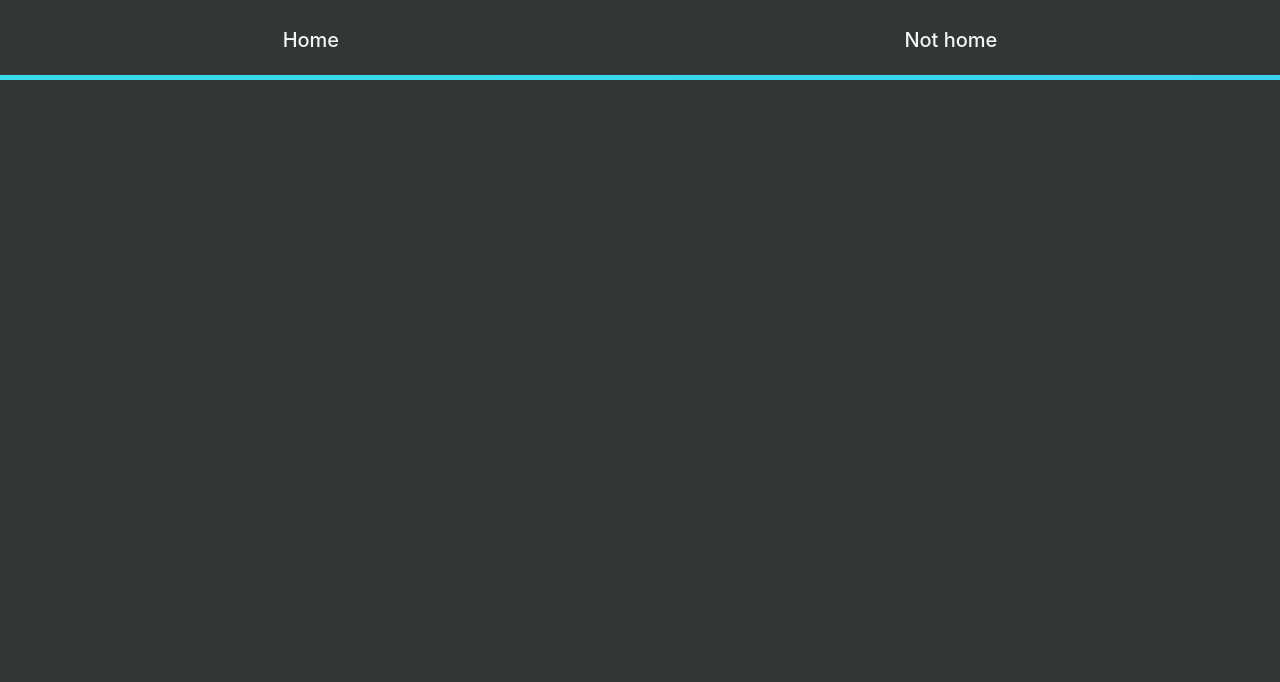
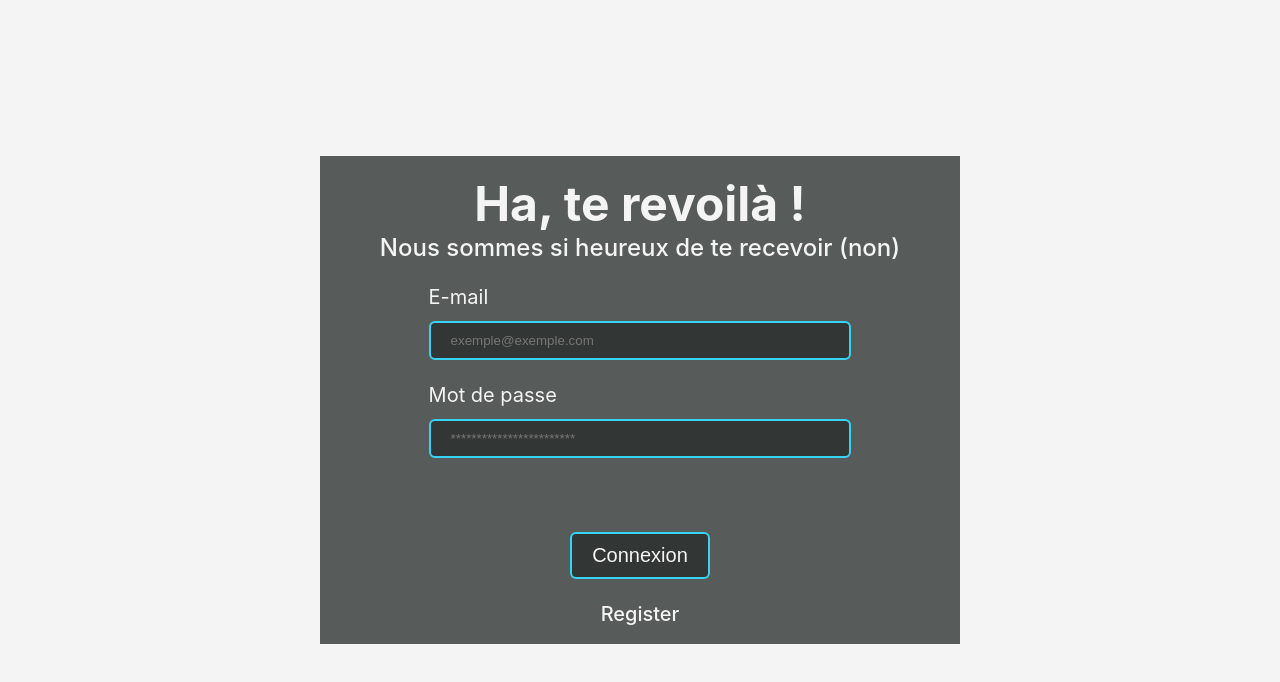
Before and after one commit to LeoPhilip33/scordi, a Vue app in the folder client/: page /auth in a window 1280 px wide. Before the commit this address had no page. Shown: the top 682 px of the page. Built offline with nearby package versions, Linux system fonts and the light colour scheme.

Commit message:
Fin de la premiere journée et de mon travail incroyablement productif, j'en suis pas peu fier !

```diff
--- a/client/src/App.vue
+++ b/client/src/App.vue
@@ -4,10 +4,6 @@
 
 <template>
 	<section class="app-container">
-		<header>
-			<router-link :to="{ name: 'Home' }">Home</router-link>
-			<router-link :to="{ name: 'NotHome' }">Not home</router-link>
-		</header>
 		<router-view v-slot="{ Component }">
 			<transition name="route" mode="out-in">
 				<component class="main-component" :is="Component"></component>
--- a/client/src/assets/scss/_variables.scss
+++ b/client/src/assets/scss/_variables.scss
@@ -1,14 +1,31 @@
 $green: #38f2c8;
 $black: #323736;
+$darkgrey: #444847;
+$lightgrey: #575B5A;
 $blue: #38d3f2;
 $white: #f4f4f4;
 
 
-@mixin btn {
+@mixin h1{
+    font-size: 4.8rem;
+    font-weight: 700;
+    text-align: center;
+}
+
+@mixin input-button {
+    border: solid $blue 2px;
+    border-radius: 6px;
+    padding: 1rem 2rem;
+    background-color: $black;
+    color: $white;
+}
+
+
+/*@mixin btn {
     padding: 1rem 2rem;
     border-radius: 15px;
     background: linear-gradient(90deg, $blue, $green);
     color: $black;
     font-size: 1.5rem;
     font-weight: 700;
-}
+}*/
--- /dev/null
+++ b/client/src/assets/scss/auth/auth.scss
@@ -0,0 +1,68 @@
+.auth-wrapper {
+    background-color: $white;
+    display: flex;
+    justify-content: center;
+    align-items: center;
+    height: 100vh;
+
+
+    .auth-container{
+
+        background-color: $lightgrey;
+        padding: 1.8rem;
+        width: 50%;
+        color: $white;
+        font-size: 20px;
+
+        h1{
+            @include h1;
+        }
+
+        h2 {
+            font-size: 2.4rem;
+            font-weight: 500;
+            text-align: center;
+        }
+
+        form {
+            margin: auto;
+            width: 70%;
+
+            .auth-input-container {
+                display: flex;
+                flex-direction: column;
+                margin-top: 2.3rem;
+
+                label {
+                    margin-bottom: 1.2rem;
+                }
+
+                input {
+                   @include input-button;
+                }
+
+
+            }
+
+            button {
+                @include input-button;
+                display: block;
+                margin-left: auto;
+                margin-right: auto;
+                margin-top: 7.4rem;
+                font-size: 20px;
+            }
+
+
+        }
+
+        .auth-link-register {
+            color: $white;
+            font-size: 20px;
+            width: 100%;
+            display: flex;
+            justify-content: center;
+            margin-top: 2.3rem;
+        }
+    }
+}
--- a/client/src/assets/scss/style.scss
+++ b/client/src/assets/scss/style.scss
@@ -23,69 +23,8 @@ a:hover {
     color: #535bf2;
 }
 
-.app-container {
-    height: 100vh;
-    width: 100vw;
-    background-color: $black;
-    display: flex;
-    align-items: center;
-    justify-content: center;
-    flex-direction: column;
-    color: $white;
-
-    header {
-        position: fixed;
-        top: 0;
-        left: 0;
-        width: 100%;
-        height: 10vh;
-        display: flex;
-        align-items: center;
-        justify-content: space-around;
-
-        ::before {
-            content: '';
-            position: absolute;
-            bottom: 0;
-            left: 0;
-            width: 100%;
-            height: 5px;
-            background-position: 0;
-            background-size: 400%;
-            background-image: linear-gradient(90deg, $green, $blue);
-            animation: changeColor 1s linear infinite;
-
-            @keyframes changeColor {
-                0% {
-                    background-position: 0;
-                }
-
-                50% {
-                    background-position: 100%;
-                }
-
-                100% {
-                    background-position: 0;
-                }
-            }
-        }
-
-        a {
-            font-size: 2rem;
-            color: $white;
-            ;
-        }
-    }
-}
-
-h1 {
-    background: -webkit-linear-gradient(90deg, $green, $blue);
-    -webkit-background-clip: text;
-    -webkit-text-fill-color: transparent;
-    font-size: 3em;
-}
 
 
 
-
+@import './auth/auth.scss';
 @import './router-transition.scss';
--- /dev/null
+++ b/client/src/pages/auth/Auth.vue
@@ -0,0 +1,15 @@
+<script setup lang="ts" >
+
+
+
+</script>
+
+<template>
+    <section class="auth-wrapper">
+        <router-view v-slot="{ Component }">
+			<transition name="route" mode="out-in">
+				<component class="main-component" :is="Component"></component>
+			</transition>
+		</router-view>
+    </section>
+</template>
--- /dev/null
+++ b/client/src/pages/auth/Login.vue
@@ -0,0 +1,25 @@
+<script setup lang="ts" >
+
+
+
+</script>
+
+<template>
+    <section class="auth-container">
+        <h1>Ha, te revoilà !</h1>
+        <h2>Nous sommes si heureux de te recevoir (non)</h2>
+
+        <form action="">
+            <div class="auth-input-container">
+                <label for="">E-mail</label>
+                <input type="email" placeholder="exemple@exemple.com"/>
+            </div>
+            <div class="auth-input-container">
+                <label for="">Mot de passe</label>
+                <input type="password" placeholder="************************"/>
+            </div>
+            <button>Connexion</button>
+        </form>
+        <router-link class="auth-link-register" :to="{ name: 'Register' }">Register</router-link>
+    </section>
+</template>
--- /dev/null
+++ b/client/src/pages/auth/Register.vue
@@ -0,0 +1,11 @@
+<script setup lang="ts" >
+
+
+
+</script>
+
+<template>
+    <section class="login-wrapper">
+        <h1>Créer un compte</h1>
+    </section>
+</template>
--- a/client/src/router/index.ts
+++ b/client/src/router/index.ts
@@ -2,6 +2,9 @@ import { createRouter, createWebHistory, RouteRecordRaw, RouterOptions } from "v
 
 import Home from '../pages/Home.vue'
 import NotHome from '../pages/NotHome.vue'
+import Login from '../pages/auth/Login.vue'
+import Register from '../pages/auth/Register.vue'
+import Auth from '../pages/auth/Auth.vue'
 const routes: Array<RouteRecordRaw> = [
     {
         path: '/',
@@ -12,6 +15,23 @@ const routes: Array<RouteRecordRaw> = [
         path: '/not-home',
         name: 'NotHome',
         component: NotHome
+    },
+    {
+        path: '/auth',
+        name: 'Auth',
+        component: Auth,
+        children: [
+            {
+                path: '',
+                name: 'Login',
+                component: Login,
+            },
+            {
+                path: 'register',
+                name: 'Register',
+                component: Register,
+            },
+        ]
     },
 ]
 
```
Also changed, not shown: client/src/components/HelloWorld.vue (deleted, +0 -38 lines).
